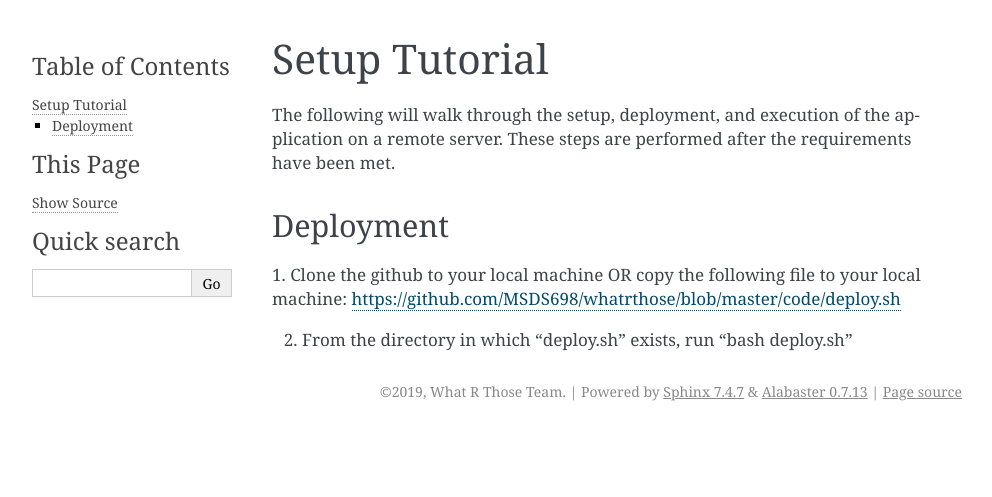
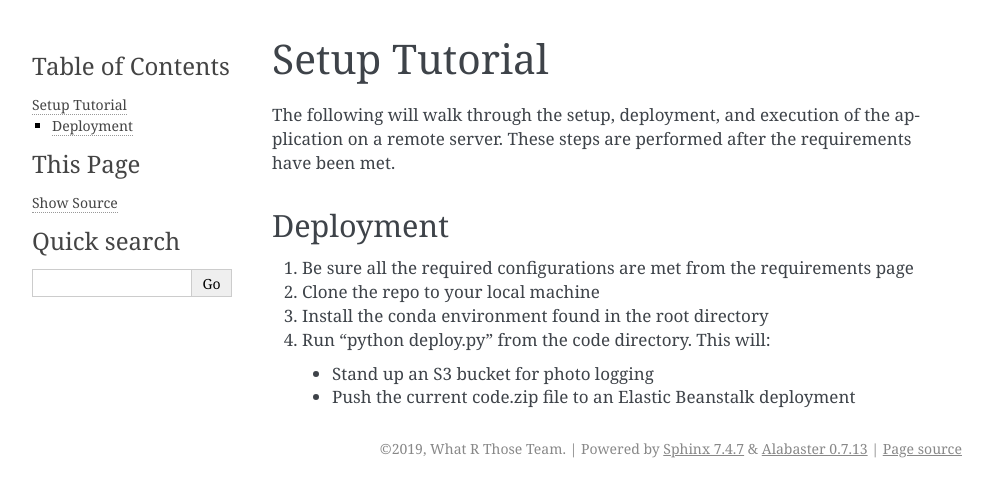
Before and after one commit to ttishihara/whatrthose, a Sphinx documentation site: the page built from documentation/source/tutorial.rst, in a window 1280 px wide. Shown: the top 497 px of the page, without its empty margins (148-1140 px from the left). Built offline with Sphinx 7.4.7, drawn with Linux system fonts in a browser that asks for light colours.

Commit message:
updated tutorial

```diff
--- a/documentation/source/tutorial.rst
+++ b/documentation/source/tutorial.rst
@@ -4,7 +4,9 @@ The following will walk through the setup, deployment, and execution of the appl
 
 Deployment
 ------------
-1. Clone the github to your local machine OR copy the following file to your local machine:
-https://github.com/MSDS698/whatrthose/blob/master/code/deploy.sh
-
-2. From the directory in which "deploy.sh" exists, run "bash deploy.sh"
+1. Be sure all the required configurations are met from the requirements page
+2. Clone the repo to your local machine
+3. Install the conda environment found in the root directory
+4. Run "python deploy.py" from the code directory. This will:
+  * Stand up an S3 bucket for photo logging
+  * Push the current code.zip file to an Elastic Beanstalk deployment
```
